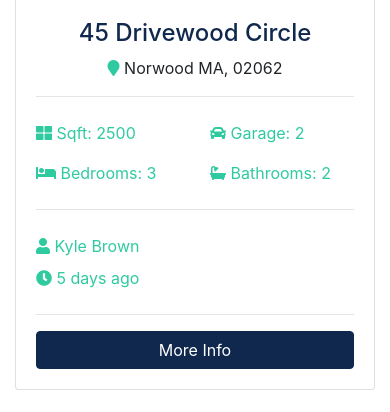
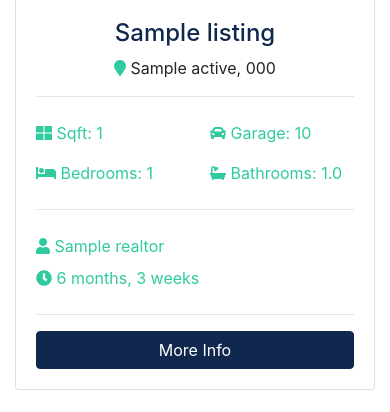
Before and after one commit to mohitjain/real-estate-demo-website-django-learing, a Django app: template templates/pages/index.html in a window 390 px wide. Shown: the part 1194-1606 px from the top of the page. Run offline with Django 3.2, Linux system fonts and the light colour scheme; the template is opened without the code that fills it: values that come from a table or form of the project are taken from there, others are empty; tables that the repository leaves empty hold one stand-in row (values such as "Sample post"); grey boxes marked "Sample" are stand-in pictures; parts of the project's set-up code (start-up, migrations or seed data) failed here and were passed over; some libraries are stand-ins or nearby versions.

Commit message:
Home page with three latest listing

```diff
--- a/listings/views.py
+++ b/listings/views.py
@@ -3,7 +3,7 @@ from django.shortcuts import render
 from .models import Listing
 
 def index(request):
-    listings = Listing.objects.all()
+    listings = Listing.objects.order_by('-list_date').filter(is_published=True)
 
     paginator = Paginator(listings, 6)
     page_number = request.GET.get('page')
--- a/templates/pages/index.html
+++ b/templates/pages/index.html
@@ -1,4 +1,5 @@
 {% extends 'base.html' %}
+{% load humanize %}
 {% block content %}
 
     <!-- Showcase -->
@@ -9,7 +10,8 @@
                     <h1 class="display-4 mb-4">
                         Property Searching Just Got So Easy
                     </h1>
-          <p class="lead">Lorem ipsum dolor sit, amet consectetur adipisicing elit. Recusandae quas, asperiores eveniet vel nostrum magnam
+                    <p class="lead">Lorem ipsum dolor sit, amet consectetur adipisicing elit. Recusandae quas,
+                        asperiores eveniet vel nostrum magnam
                         voluptatum tempore! Consectetur, id commodi!</p>
                     <div class="search">
                         <form action="search.html">
@@ -17,7 +19,8 @@
                             <div class="form-row">
                                 <div class="col-md-4 mb-3">
                                     <label class="sr-only">Keywords</label>
-                  <input type="text" name="keywords" class="form-control" placeholder="Keyword (Pool, Garage, etc)">
+                                    <input type="text" name="keywords" class="form-control"
+                                           placeholder="Keyword (Pool, Garage, etc)">
                                 </div>
 
                                 <div class="col-md-4 mb-3">
@@ -130,134 +133,58 @@
         <div class="container">
             <h3 class="text-center mb-3">Latest Listings</h3>
             <div class="row">
+                {% if listings %}
+                    {% for listing in listings %}
                         <!-- Listing 1 -->
                         <div class="col-md-6 col-lg-4 mb-4">
                             <div class="card listing-preview">
-            <img class="card-img-top" src="assets/img/homes/home-1.jpg" alt="">
+                                <img class="card-img-top" src="{{ listing.photo_main.url }}" alt="">
                                 <div class="card-img-overlay">
                                     <h2>
-                <span class="badge badge-secondary text-white">$490,000</span>
+                                        <span class="badge badge-secondary text-white">${{ listing.price | intcomma }}</span>
                                     </h2>
                                 </div>
                                 <div class="card-body">
                                     <div class="listing-heading text-center">
-                <h4 class="text-primary">45 Drivewood Circle</h4>
+                                        <h4 class="text-primary">{{ listing.title }}</h4>
                                         <p>
-                  <i class="fas fa-map-marker text-secondary"></i> Norwood MA, 02062</p>
+                                            <i class="fas fa-map-marker text-secondary"></i> {{ listing.city }} {{ listing.state }}, {{ listing.zipcode }}
+                                        </p>
                                     </div>
                                     <hr>
                                     <div class="row py-2 text-secondary">
                                         <div class="col-6">
-                  <i class="fas fa-th-large"></i> Sqft: 2500</div>
+                                            <i class="fas fa-th-large"></i> Sqft: {{ listing.sqft }}</div>
                                         <div class="col-6">
-                  <i class="fas fa-car"></i> Garage: 2</div>
+                                            <i class="fas fa-car"></i> Garage: {{ listing.garage }}</div>
                                     </div>
                                     <div class="row py-2 text-secondary">
                                         <div class="col-6">
-                  <i class="fas fa-bed"></i> Bedrooms: 3</div>
+                                            <i class="fas fa-bed"></i> Bedrooms: {{ listing.bedrooms }}</div>
                                         <div class="col-6">
-                  <i class="fas fa-bath"></i> Bathrooms: 2</div>
+                                            <i class="fas fa-bath"></i> Bathrooms: {{ listing.bathrooms }}</div>
                                     </div>
                                     <hr>
                                     <div class="row py-2 text-secondary">
                                         <div class="col-6">
-                  <i class="fas fa-user"></i> Kyle Brown</div>
+                                            <i class="fas fa-user"></i> {{ listing.realtor }}</div>
                                     </div>
                                     <div class="row text-secondary pb-2">
-                <div class="col-6">
-                  <i class="fas fa-clock"></i> 5 days ago</div>
+                                        <div class="col-8">
+                                            <i class="fas fa-clock"></i> {{ listing.list_date | timesince }}</div>
                                     </div>
                                     <hr>
-              <a href="listing.html" class="btn btn-primary btn-block">More Info</a>
+                                    <a href="{% url 'listing' listing.id %}" class="btn btn-primary btn-block">More
+                                        Info</a>
                                 </div>
                             </div>
                         </div>
-
-        <!-- Listing 2 -->
-        <div class="col-md-6 col-lg-4 mb-4">
-          <div class="card listing-preview">
-            <img class="card-img-top" src="assets/img/homes/home-2.jpg" alt="">
-            <div class="card-img-overlay">
-              <h2>
-                <span class="badge badge-secondary text-white">$550,000</span>
-              </h2>
+                    {% endfor %}
+                {% else %}
+                    <div class="col-md-12">
+                        <p>No Listings Available</p>
                     </div>
-            <div class="card-body">
-              <div class="listing-heading text-center">
-                <h4 class="text-primary">18 Jefferson Lane</h4>
-                <p>
-                  <i class="fas fa-map-marker text-secondary"></i> Woburn MA, 01801</p>
-              </div>
-              <hr>
-              <div class="row py-2 text-secondary">
-                <div class="col-6">
-                  <i class="fas fa-th-large"></i> Sqft: 3200</div>
-                <div class="col-6">
-                  <i class="fas fa-car"></i> Garage: 1</div>
-              </div>
-              <div class="row py-2 text-secondary">
-                <div class="col-6">
-                  <i class="fas fa-bed"></i> Bedrooms: 4</div>
-                <div class="col-6">
-                  <i class="fas fa-bath"></i> Bathrooms: 2.5</div>
-              </div>
-              <hr>
-              <div class="row py-2 text-secondary">
-                <div class="col-6">
-                  <i class="fas fa-user"></i> Mark Hudson</div>
-              </div>
-              <div class="row text-secondary pb-2">
-                <div class="col-6">
-                  <i class="fas fa-clock"></i> 5 days ago</div>
-              </div>
-              <hr>
-              <a href="listing.html" class="btn btn-primary btn-block">More Info</a>
-            </div>
-          </div>
-        </div>
-
-        <!-- Listing 3 -->
-        <div class="col-md-6 col-lg-4 mb-4">
-          <div class="card listing-preview">
-            <img class="card-img-top" src="assets/img/homes/home-3.jpg" alt="">
-            <div class="card-img-overlay">
-              <h2>
-                <span class="badge badge-secondary text-white">$580,000</span>
-              </h2>
-            </div>
-            <div class="card-body">
-              <div class="listing-heading text-center">
-                <h4 class="text-primary">187 Woodrow Street</h4>
-                <p>
-                  <i class="fas fa-map-marker text-secondary"></i> Salem MA, 01915</p>
-              </div>
-              <hr>
-              <div class="row py-2 text-secondary">
-                <div class="col-6">
-                  <i class="fas fa-th-large"></i> Sqft: 3107</div>
-                <div class="col-6">
-                  <i class="fas fa-car"></i> Garage: 0</div>
-              </div>
-              <div class="row py-2 text-secondary">
-                <div class="col-6">
-                  <i class="fas fa-bed"></i> Bedrooms: 4</div>
-                <div class="col-6">
-                  <i class="fas fa-bath"></i> Bathrooms: 3</div>
-              </div>
-              <hr>
-              <div class="row py-2 text-secondary">
-                <div class="col-6">
-                  <i class="fas fa-user"></i> Mark Hudson</div>
-              </div>
-              <div class="row text-secondary pb-2">
-                <div class="col-6">
-                  <i class="fas fa-clock"></i> 5 days ago</div>
-              </div>
-              <hr>
-              <a href="listing.html" class="btn btn-primary btn-block">More Info</a>
-            </div>
-          </div>
-        </div>
+                {% endif %}
 
             </div>
         </div>
@@ -270,21 +197,24 @@
                     <i class="fas fa-comment fa-4x mr-4"></i>
                     <hr>
                     <h3>Consulting Services</h3>
-          <p>Lorem ipsum dolor sit amet consectetur adipisicing elit. Incidunt, debitis nam! Repudiandae, provident iste consequatur
+                    <p>Lorem ipsum dolor sit amet consectetur adipisicing elit. Incidunt, debitis nam! Repudiandae,
+                        provident iste consequatur
                         hic dignissimos ratione ea quae.</p>
                 </div>
                 <div class="col-md-4">
                     <i class="fas fa-home fa-4x mr-4"></i>
                     <hr>
                     <h3>Propery Management</h3>
-          <p>Lorem ipsum dolor sit amet consectetur adipisicing elit. Incidunt, debitis nam! Repudiandae, provident iste consequatur
+                    <p>Lorem ipsum dolor sit amet consectetur adipisicing elit. Incidunt, debitis nam! Repudiandae,
+                        provident iste consequatur
                         hic dignissimos ratione ea quae.</p>
                 </div>
                 <div class="col-md-4">
                     <i class="fas fa-suitcase fa-4x mr-4"></i>
                     <hr>
                     <h3>Renting & Selling</h3>
-          <p>Lorem ipsum dolor sit amet consectetur adipisicing elit. Incidunt, debitis nam! Repudiandae, provident iste consequatur
+                    <p>Lorem ipsum dolor sit amet consectetur adipisicing elit. Incidunt, debitis nam! Repudiandae,
+                        provident iste consequatur
                         hic dignissimos ratione ea quae.</p>
                 </div>
             </div>
```
Also changed, not shown: pages/views.py (+6 -2 lines). Lines whose indentation alone changed are shown as unchanged.
